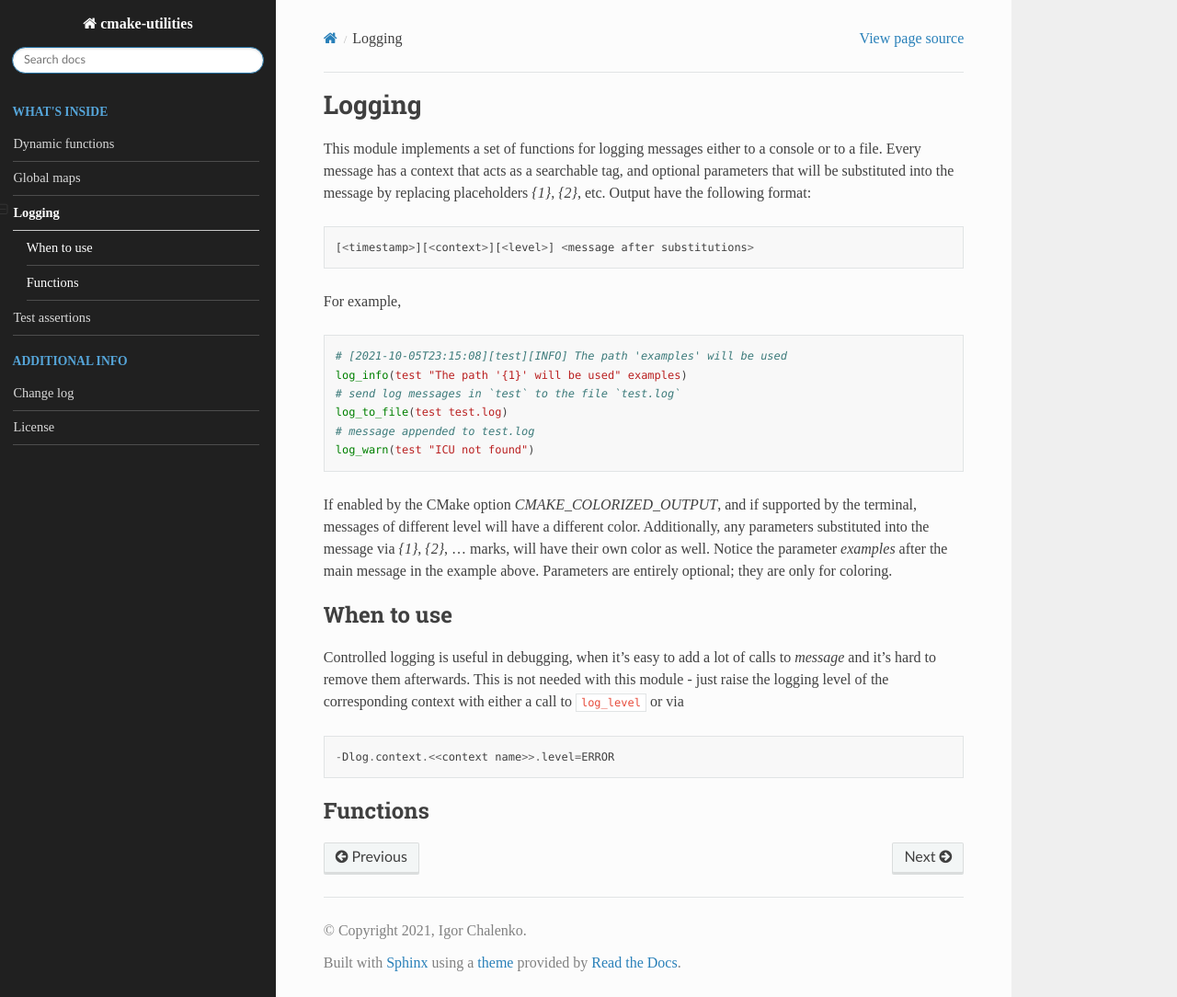
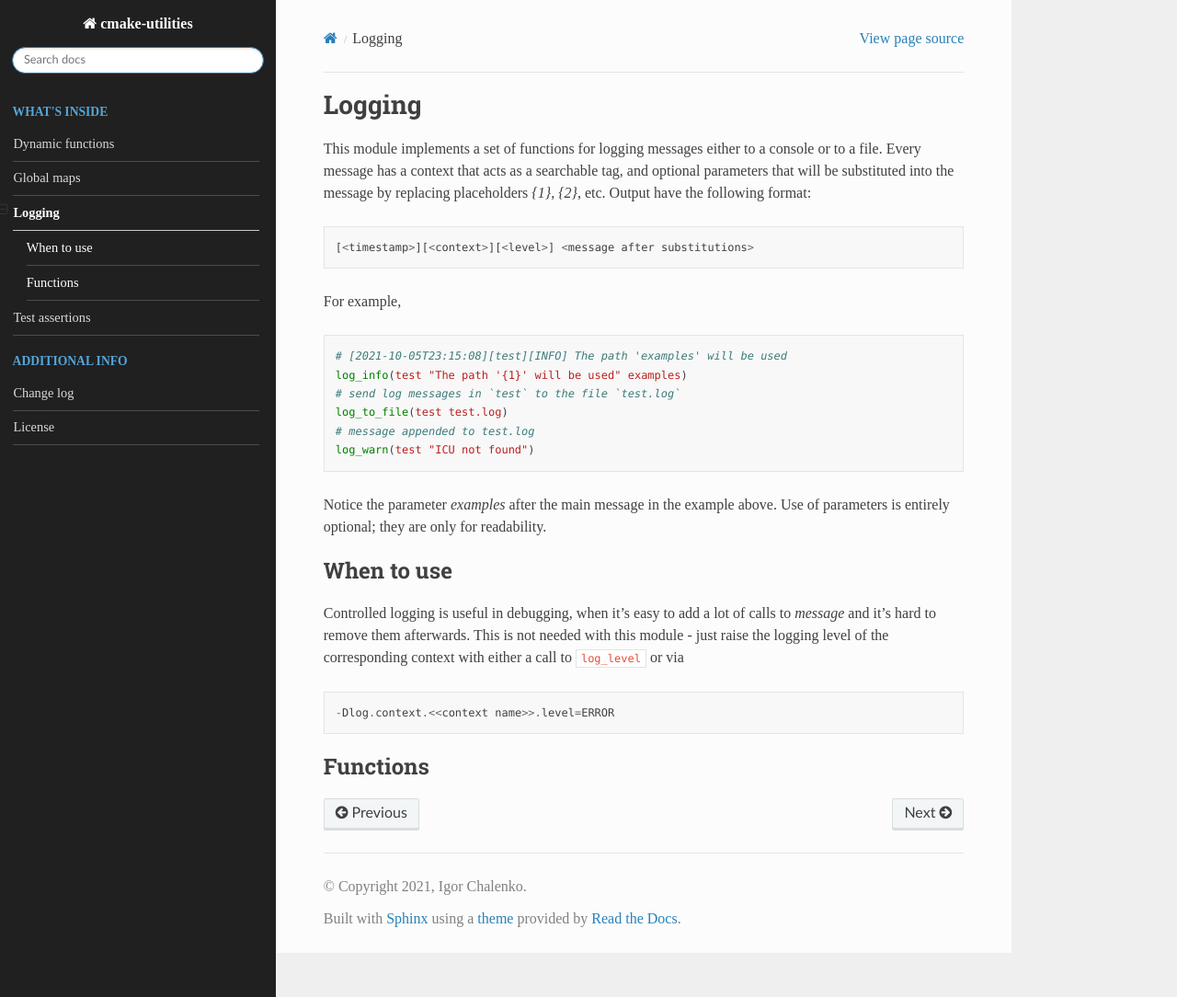
Before and after one commit to igor-chalenko/CMakeUtilities, a Sphinx documentation site: the page built from doc/source/Logging.rst, in a window 1280 px wide and 1084 px high. Shown: the whole window at 92% size. Built offline with Sphinx 7.4.7 and the Read the Docs theme 2.0.0, drawn with Linux system fonts in a browser that asks for light colours.

Commit message:
cmake-utilities-7 Removed coloring support.

```diff
--- a/doc/source/Logging.rst
+++ b/doc/source/Logging.rst
@@ -21,12 +21,8 @@ For example,
    # message appended to test.log
    log_warn(test "ICU not found")
 
-If enabled by the CMake option `CMAKE_COLORIZED_OUTPUT`, and if supported by
-the terminal, messages of different level will have a different color.
-Additionally, any parameters substituted into the message via `{1}`, `{2}`,
-... marks, will have their own color as well. Notice the parameter `examples`
-after the main message in the example above. Parameters are entirely
-optional; they are only for coloring.
+Notice the parameter `examples` after the main message in the example above.
+Use of parameters is entirely optional; they are only for readability.
 
 ===========
 When to use
```
Also changed, not shown: 4 other files.
